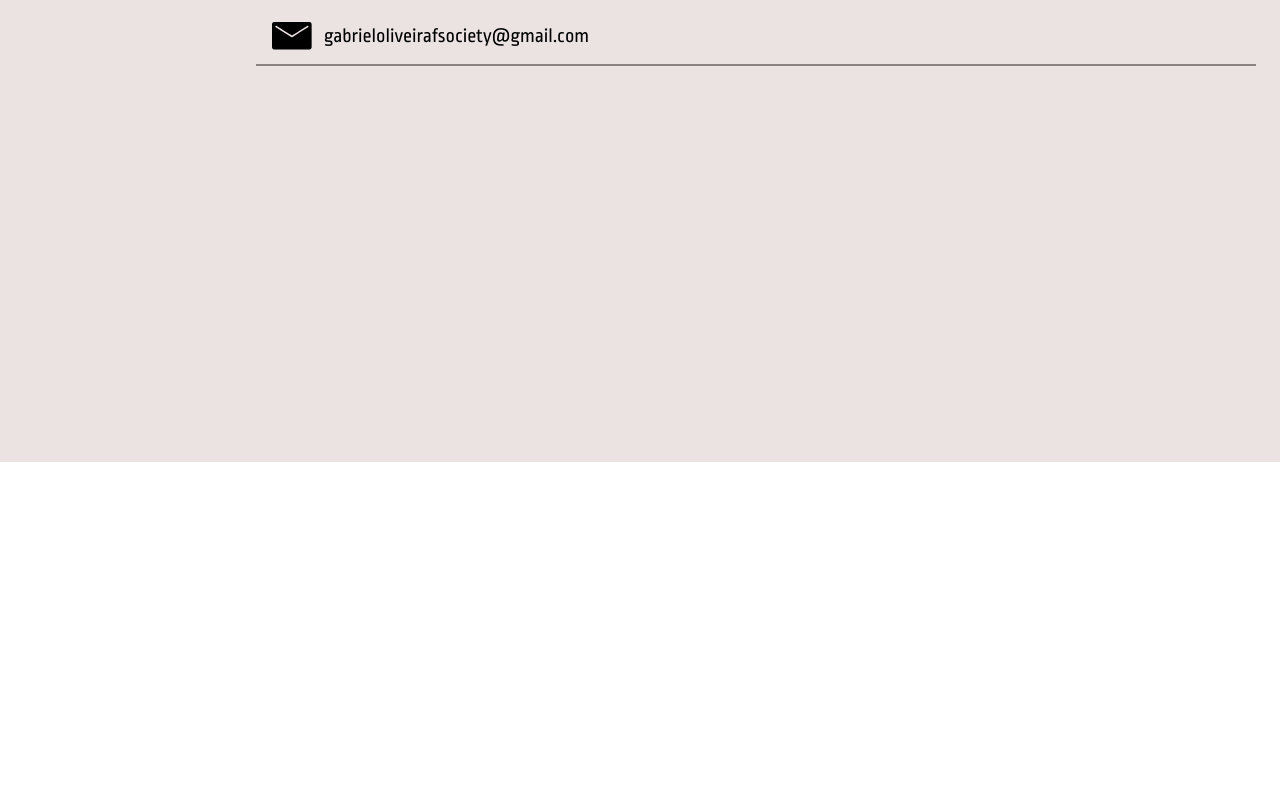
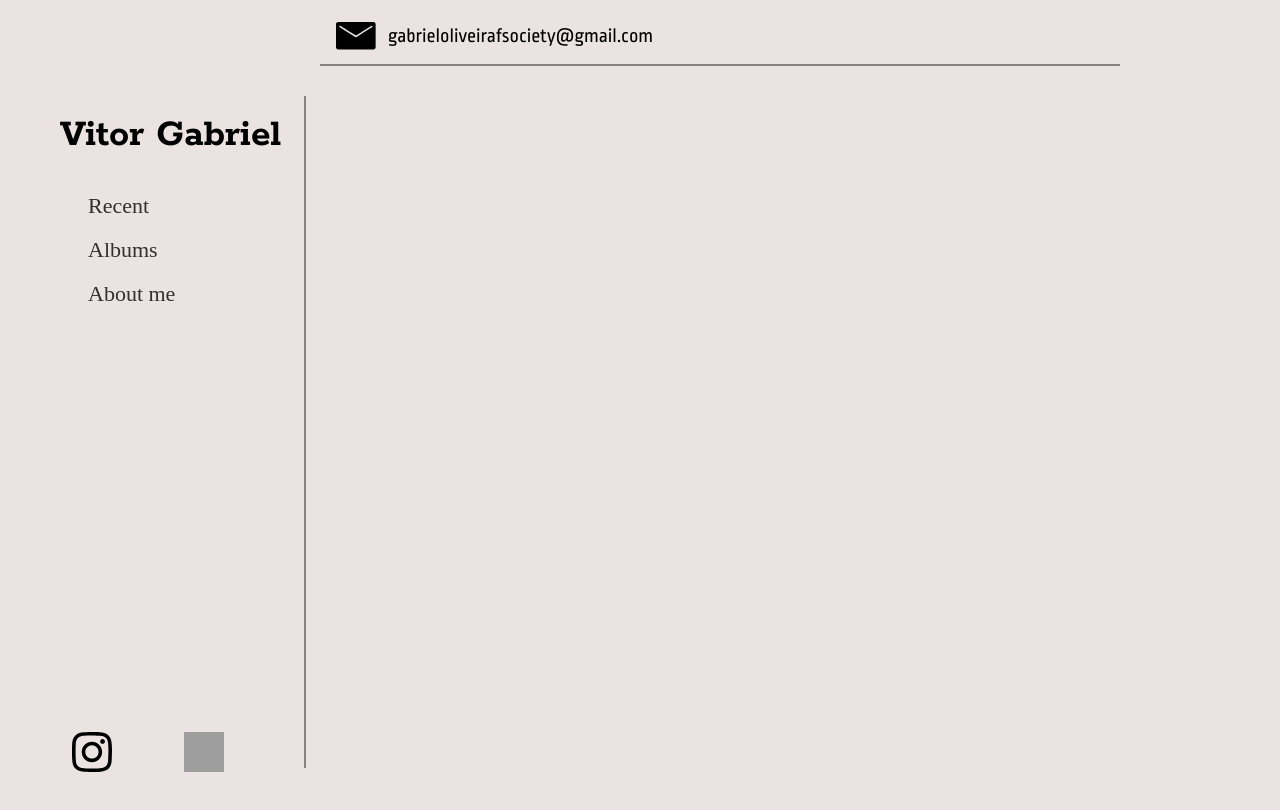
Before and after one commit to vitorpythonico/portfolio-fotografo, a React (Vite) app in the folder react/: page / in a window 1280 px wide. Shown: the top 810 px of the page. Built offline with nearby package versions, Linux system fonts and the light colour scheme; grey boxes are pictures that could not be loaded; a web font is replaced by a local one.

Commit message:
feat: added Aside component and display: grid changed to position: fixed

```diff
--- a/react/src/App.jsx
+++ b/react/src/App.jsx
@@ -1,9 +1,12 @@
 import EmailBar from './components/EmailBar';
+import Aside from './components/Aside';
 
 function App() {
   return (
     <>
       <EmailBar />
+      <Aside />
+      <div className="divisory"></div>
     </>
   )
 }
--- a/react/src/components/Aside/index.jsx
+++ b/react/src/components/Aside/index.jsx
@@ -1,6 +1,38 @@
-import './index.css'
+import './styles.css'
+import instagramIcon from '../../assets/icon-instagram.svg'
+import whatsappIcon from '../../assets/icon-whatsapp.svg'
 
-export default function Aside() {
+function Aside() {
+
+	const showAlbums = (e) => {
+		e.target.nextElementSibling.classList.toggle('hidden')
+	}
+
 	return (
+		<>
+			<aside className="aside">
+				<div className="aside-items">
+					<h1>Vitor Gabriel</h1>
+					<ul>
+						<li><a href="#">Recent</a></li>
+						<li className="albums">
+							<p onClick={showAlbums} href="">Albums</p>
+							<ul className="hidden">
+								<li><a href="#">Personal</a></li>
+								<li><a href="#">Travel</a></li>
+							</ul>
+						</li>
+						<li><a href="#">About me</a></li>
+					</ul>
+				</div>
+				<div className="social-links">
+					<img className="svg-images" src={instagramIcon} alt="instagram icon" />
+					<img className="svg-images" src={whatsappIcon} alt="whatsapp icon" />
+				</div>
+
+			</aside>
+		</>
 	)
 }
+
+export default Aside
--- /dev/null
+++ b/react/src/components/Aside/styles.css
@@ -0,0 +1,50 @@
+.aside {
+	width: 100%;
+	position: fixed;
+	top: 7em;
+}
+
+h1 {
+	font-family: var(--personalName_font);
+	font-size: var(--personalName-text_size);
+	margin: 0 0em 0 1.5em;
+}
+
+.aside-items > ul {
+	font-family: var(--aside_font);
+	font-size: var(--aside-text_size);
+
+	margin: 1.2em;
+	margin-left: 4em;
+}
+
+a {
+	text-decoration: none;
+	color: #332F2F;
+}
+
+.aside-items li {
+	line-height: 2em;
+}
+
+.albums li {
+	margin-left: 1em;
+}
+
+.aside-items p {
+	color: #332F2F;
+	cursor:pointer;
+}
+
+.albums .hidden {
+	display: none;
+}
+
+.social-links {
+	position: fixed;
+	bottom: 1.5em;
+
+}
+.social-links img{
+	margin-left: 4.5em;
+}
--- a/react/src/components/EmailBar/index.css
+++ b/react/src/components/EmailBar/index.css
@@ -1,7 +1,8 @@
 .email-bar {
-	grid-area: header;
+	position: fixed;
+	left: 20em;
+	width: 100%;
 
-	width: 100%;
 }
 
 .email-bar > .content {
@@ -18,7 +19,7 @@
 }
 
 #line {
-	width: 1000px;
+	width: calc(var(--width) - 30em);
 	height: 2px;
 	background: #8C8181;
 }
--- a/react/src/components/EmailBar/index.jsx
+++ b/react/src/components/EmailBar/index.jsx
@@ -1,14 +1,18 @@
 import './index.css'
 import emailIcon from '../../assets/icon-email.svg'
 
-export default function EmailBar() {
+function EmailBar() {
 	return (
-		<div className="email-bar">
-			<div className="content">
-				<img className="svg-images" src={emailIcon} alt="Email icon" />
-				<p id="email">gabrieloliveirafsociety@gmail.com</p>
-			</div>
-			<div id="line"></div>
-		</div>
+		<>
+			<header className="email-bar">
+				<div className="content">
+					<img className="svg-images" src={emailIcon} alt="Email icon" />
+					<p id="email">gabrieloliveirafsociety@gmail.com</p>
+				</div>
+				<div id="line"></div>
+			</header>
+		</>
 	)
 }
+
+export default EmailBar
--- a/react/src/styles.css
+++ b/react/src/styles.css
@@ -11,14 +11,18 @@
 
 	/*SIZES*/
 	--email-text_size: 20px;
-	--aside-text_size: 18px;
-	--personalName-text_size: 30px;
+	--aside-text_size: 22px;
+	--personalName-text_size: 40px;
+
+	--width: 100%;
+	--height: 100vh;
 }
 
 * {
 	margin: 0;
 	padding: 0;
 	box-sizing: border-box;
+	list-style: none;
 }
 
 .svg-images {
@@ -28,17 +32,22 @@
 
 body {
 	width: 100%;
+	height: 200vh;
 }
 
 #root {
-	display: grid;
-	grid-template-columns: 1fr 4fr;
-	grid-template-rows: 1fr 6fr;
-	grid-template-areas: "  .   header"
-						 "aside main";
-
 	background: var(--bg_color);
 
 	width: 100%;
 	height: 100%;
 }
+
+.divisory {
+	position: fixed;
+	left: 19em;
+	top: 6em;
+
+	width: 2px;
+	height: calc(var(--height) - 8em);
+	background: #8D8282;
+}
```
Also changed, not shown: react/src/components/Aside/index.css (deleted).
